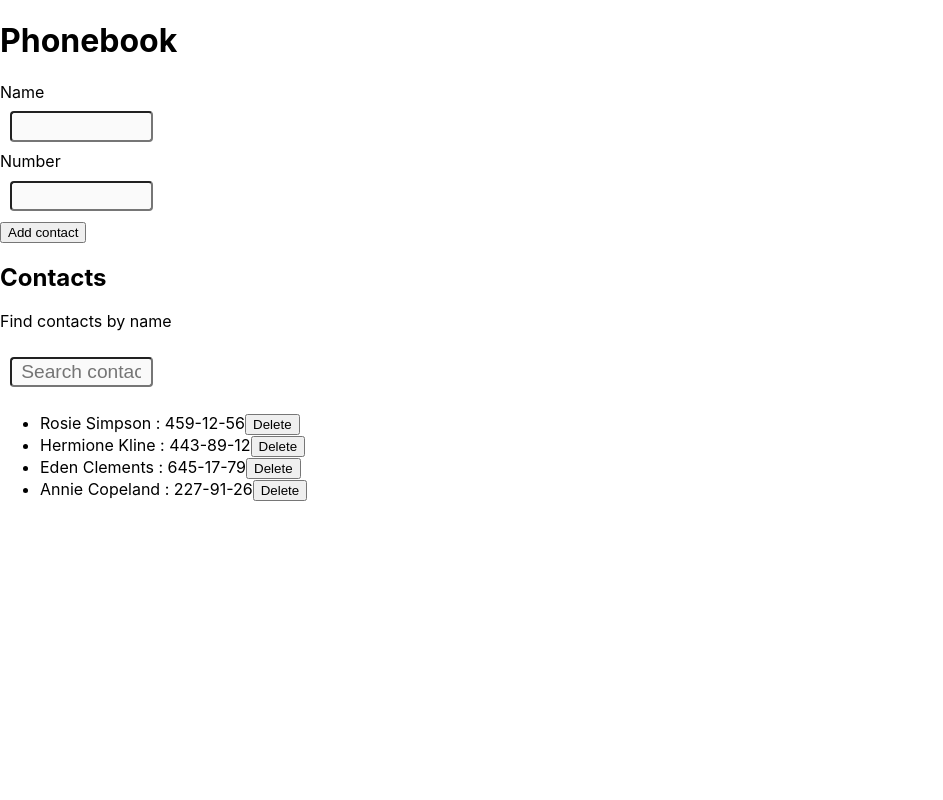
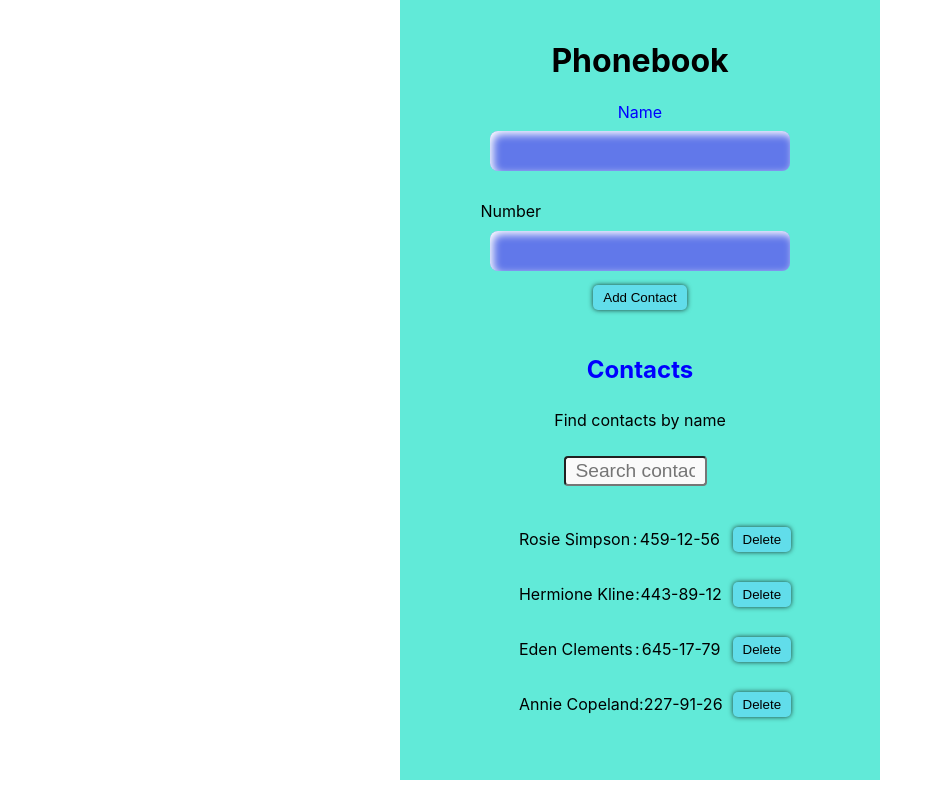
Before and after one commit to Volodymyr-Oliynyk/goit-react-hw-02-phonebook, a React (Create React App) app: page / in a window 1280 px wide. Shown: the whole page, without its empty margins (0-943 px from the left). Built offline with nearby package versions, Linux system fonts and the light colour scheme.

Commit message:
prevent_finish

```diff
--- a/package.json
+++ b/package.json
@@ -13,6 +13,7 @@
     "react": "^18.1.0",
     "react-dom": "^18.1.0",
     "react-scripts": "5.0.1",
+    "styled-components": "^5.3.5",
     "web-vitals": "^2.1.3"
   },
   "scripts": {
--- a/src/App.jsx
+++ b/src/App.jsx
@@ -3,6 +3,9 @@ import { nanoid } from 'nanoid';
 import ContactForm from 'components/ContactForm';
 import Filter from 'components/Filter';
 import ContactList from 'components/ContactList';
+import { Container } from 'components/common/Container';
+import { Title } from 'components/common/CommonStyled';
+
 
 export class App extends Component {
   state = {
@@ -15,18 +18,17 @@ export class App extends Component {
     filter: '',
   };
 
-
-
   addContact = (name, number) => {
     const newContact = {
       id: nanoid(),
       name,
       number,
     };
-
-    this.setState(prevState => ({
-      contacts: [...prevState.contacts, newContact],
-    }));
+    this.setState(({ contacts }) =>
+      contacts.find(contact => contact.name === newContact.name)
+        ? alert(`${newContact.name} is already in contacts`)
+        : { contacts: [...contacts, newContact] }
+    );
   };
 
   deleteContact = contactId => {
@@ -41,28 +43,32 @@ export class App extends Component {
     });
   };
 
-
+  getFilteredContacts = () => {
+    const { contacts, filter } = this.state;
+    const normalizedContacts = filter.toLowerCase();
+    return contacts.filter(contact =>
+      contact.name.toLowerCase().includes(normalizedContacts)
+    );
+  };
 
   render() {
-    const { contacts, filter } = this.state;
-    // const contactFilterList = this.contactFilterList;
+    const { filter } = this.state;
     const changeFilter = this.changeFilter;
-    // const nomalizeFilter = filter.toLowerCase();
-    const visibleContacts = this.state.contacts.filter(contact => {
-      contact.name.toLowerCase().includes(this.state.filter.toLowerCase());
-    });
+    const visibleContacts = this.getFilteredContacts();
 
     return (
-      <div>
+      <Container>
         <h1>Phonebook</h1>
         <ContactForm onSubmit={this.addContact} />
 
-        <h2>Contacts</h2>
+        <Title>Contacts</Title>
         <Filter value={filter} onChange={changeFilter} />
 
-        <ContactList contacts={contacts} onDeleteContact = {this.deleteContact}/>
-
-      </div>
+        <ContactList
+          contacts={visibleContacts}
+          onDeleteContact={this.deleteContact}
+        />
+   </Container>
     );
   }
 }
--- a/src/components/ContactForm/ContactForm.js
+++ b/src/components/ContactForm/ContactForm.js
@@ -1,7 +1,8 @@
 import React, { Component } from 'react';
-// import { nanoid } from 'nanoid';
-// import PropTypes from 'prop-types';
-import { Formik, Form, Field } from 'formik';
+import { Formik } from 'formik';
+import propTypes from 'prop-types';
+import { Button } from 'components/common/CommonStyled';
+import {ContactFormStyled, ContactLabel, ContactField} from './ContactFormStyled';
 
 class ContactForm extends Component {
   state = {
@@ -19,10 +20,10 @@ class ContactForm extends Component {
   render() {
     return (
       <Formik initialValues={this.state} onSubmit={this.handleSubmit}>
-        <Form>
-          <label htmlFor="name">
+        <ContactFormStyled>
+                  <ContactLabel htmlFor="name">
             Name
-            <Field
+            <ContactField
               className="container"
               type="text"
               name="name"
@@ -32,10 +33,10 @@ class ContactForm extends Component {
               title="Name may contain only letters, apostrophe, dash and spaces. For example Adrian, Jacob Mercer, Charles de Batz de Castelmore d'Artagnan"
               required
             />
-          </label>
+          </ContactLabel>
           <label htmlFor="number">
             Number
-            <Field
+            <ContactField
               className="container"
               type="tel"
               name="number"
@@ -46,11 +47,17 @@ class ContactForm extends Component {
               required
             />
           </label>
-          <button type="submit">Add contact</button>
-        </Form>
+
+          <Button type="submit">Add contact</Button>
+          </ContactFormStyled>
       </Formik>
     );
   }
 }
 
 export default ContactForm;
+
+ContactForm.propTypes = {
+  initialValues: propTypes.object,
+  onSubmit: propTypes.func,
+};
--- /dev/null
+++ b/src/components/ContactForm/ContactFormStyled.js
@@ -0,0 +1,39 @@
+import styled from "styled-components";
+import { Form, Field } from 'formik';
+
+export const ContactFormStyled = styled(Form)`
+  width: 100%;
+  display: flex;
+  flex-direction: column;
+  align-items: center;
+  margin-bottom: 20px;
+`;
+
+export const ContactLabel = styled.label`
+  min-width: 300px;
+  display: flex;
+  flex-direction: column;
+  align-items: center;
+  justify-content: space-between;
+  width: 16rem;
+  margin-bottom: 20px;
+  color: #0000ff;
+`;
+
+export const ContactField = styled(Field)`
+  box-sizing: border-box;
+  min-width: 300px;
+  padding-left: 20px;
+  height: 40px;
+  font-family: inherit;
+  border: none;
+  outline: none;
+  border-radius: .5rem;
+  box-shadow: inset .2rem .2rem .5rem #FFFFFF;
+  background: #6178EA;
+  color: #0000ff;
+  :focus {
+      outline: none;
+      box-shadow: .3rem .3rem .6rem #0000ff,  -.2rem -.2rem .5rem #c2c2c2;
+  }
+`;
--- a/src/components/ContactList/ContactList.js
+++ b/src/components/ContactList/ContactList.js
@@ -1,16 +1,25 @@
 import React from 'react';
+import propTypes from 'prop-types';
+import { Button } from 'components/common/CommonStyled';
+import { ContactItem, List } from './ContactListstyled';
 
 const ContactList = ({ contacts, onDeleteContact }) => {
   return (
-    <ul>
+    <List>
       {contacts.map(({ id, name, number }) => (
-        <li key={id}>
+        <ContactItem key={id}>
           <span>{name}</span> : <span>{number}</span>
-          <button onClick={() => onDeleteContact(id)}>Delete</button>
-        </li>
+          <Button onClick={() => onDeleteContact(id)}>Delete</Button>
+        </ContactItem>
       ))}
-    </ul>
+    </List>
   );
 };
 
 export default ContactList;
+
+ContactList.propTypes ={
+  // contacts: propTypes.arrayOf,
+  onDeleteContact: propTypes.func,
+
+}
--- /dev/null
+++ b/src/components/ContactList/ContactListstyled.js
@@ -0,0 +1,15 @@
+import styled from 'styled-components';
+
+export const List = styled.ul`
+display: flex;
+flex-direction: column;
+justify-content: start;
+align-items: stretch;
+`;
+
+export const ContactItem = styled.li`
+display: flex;
+justify-content: space-between;
+align-items: center;
+margin: 10px;
+`;
--- /dev/null
+++ b/src/components/common/CommonStyled.js
@@ -0,0 +1,22 @@
+import styled from "styled-components";
+
+export const Button = styled.button`
+padding: 5px 10px;
+margin: 5px 10px;
+font-size: #0F0E0E;
+text-transform: capitalize;
+background-color: #61DDEA;
+border: none;
+border-radius: 5px;
+box-shadow: 0px 0px 5px 0px rgba(0, 0, 0, 0.75);
+cursor: pointer;
+:hover {
+  background-color:#2A9FE2;
+}`;
+
+export const Title = styled.h2`
+margin-bottom: 10px;
+/* text-transform: uppercase; */
+font-weight: 700;
+color: #0000ff;
+`;
--- /dev/null
+++ b/src/components/common/Container.js
@@ -0,0 +1,15 @@
+import styled from 'styled-components';
+
+export const Container = styled.div`
+  position: relative;
+  display: flex;
+  flex-direction: column;
+  align-items: center;
+  width: 480px;
+  height: 760px;
+  margin: 0 auto;
+  padding-top: 20px;
+  background-color: #61EAD8;
+  background-position: center;
+  background-size: cover;
+`;
--- a/src/theme/theme.js
+++ b/src/theme/theme.js
@@ -1,6 +1,6 @@
-export const theme = {
+ const theme = {
   colors: {
-    text: '##0F0E0E',
+    text: '#0F0E0E',
     background: '#F0F8FF',
     backgroundSections: '#FFFFFF',
     primary: '#ff0000',
```
Also changed, not shown: 1 other file (tests, documents, lock files or other folders).
